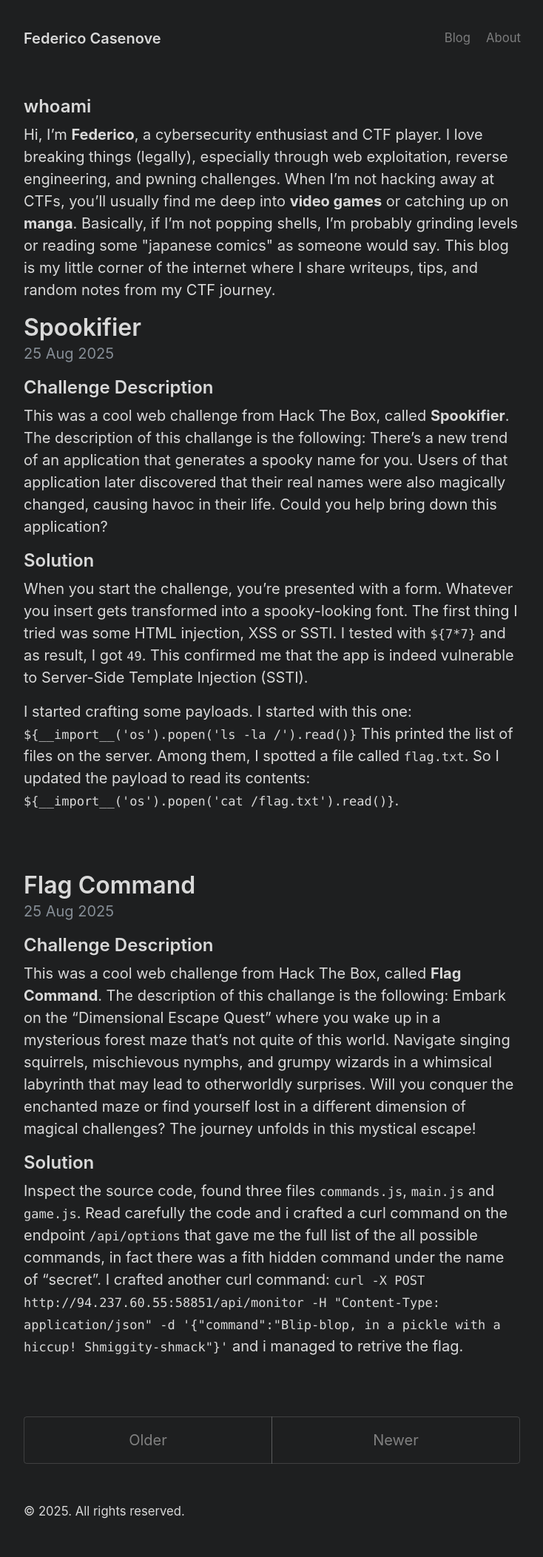
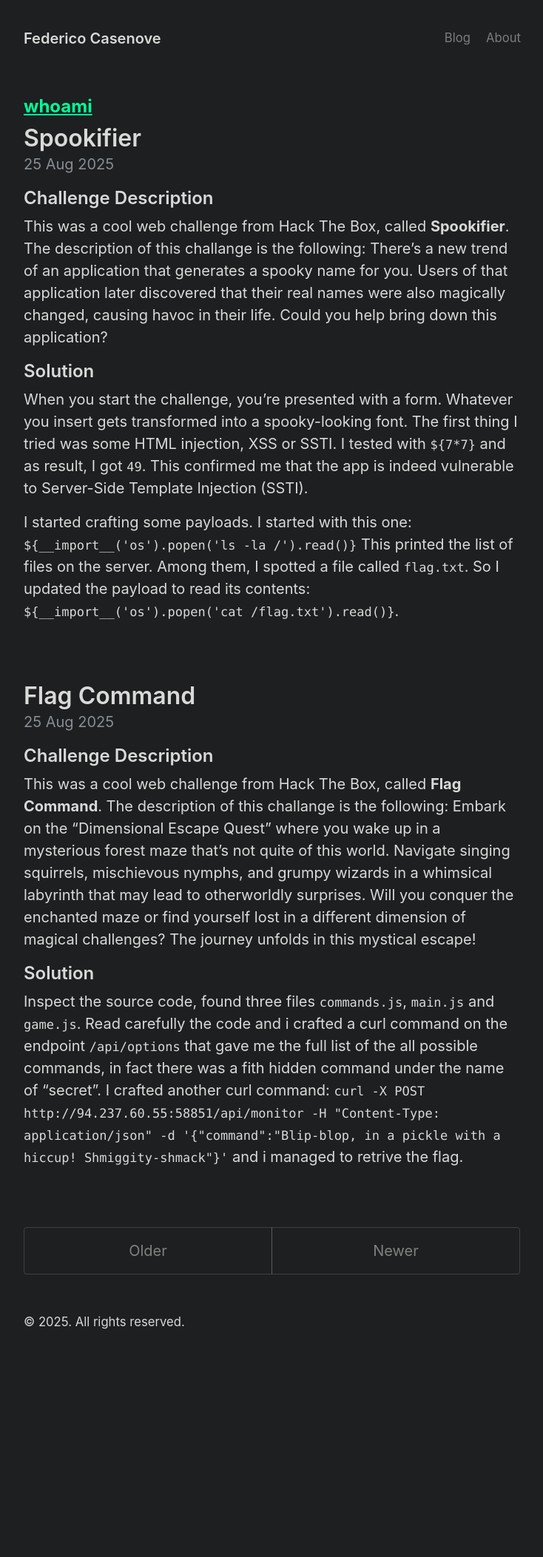
Before and after one commit to xirver/xirver.github.io, a Jekyll site: the page built from index.html, in a window 1280 px wide. Shown: the whole page at 74% size, without its empty margins (272-1006 px from the left). Built offline with Jekyll 4.4.1, drawn with Linux system fonts in a browser that asks for light colours; the list of posts is cut into pages by our own code; after the commit the page ends 1849 px from its top, so only the background shows below that.

Commit message:
Update index.html

```diff
--- a/index.html
+++ b/index.html
@@ -3,18 +3,41 @@
 title: Home
 ---
 
-<div class="about-box">
-  <h2>whoami</h2>
-  <p>
-    Hi, I’m <strong>Federico</strong>, a cybersecurity enthusiast and CTF player.
+<head>
+  <meta charset="UTF-8">
+  <title>whoami</title>
+  <style>
+    .about-box {
+      display: none; /* hidden by default */
+      margin: 1em 0;
+      padding: 1em;
+      background: #222;
+      color: #fff;
+      border-radius: 8px;
+    }
+    .toggle-btn {
+      cursor: pointer;
+      color: #00ff99;
+      font-weight: bold;
+      text-decoration: underline;
+    }
+  </style>
+</head>
+<body>
+  <h2 class="toggle-btn" onclick="toggleAbout()">whoami</h2>
+
+  <div id="about" class="about-box">
+    <p>Hi, I’m <strong>Federico</strong>, a cybersecurity enthusiast and CTF player.
     I love breaking things (legally), especially through web exploitation, reverse engineering, and pwning challenges.
+    When I’m not hacking, you’ll usually find me playing video games or reading manga. 🎮📚</p>
+  </div>
 
-    When I’m not hacking away at CTFs, you’ll usually find me deep into <strong>video games</strong> or catching up on <strong>manga</strong>.
-    Basically, if I’m not popping shells, I’m probably grinding levels or reading some "japanese comics" as someone would say.
-
-    This blog is my little corner of the internet where I share writeups, tips, and random notes from my CTF journey.
-  </p>
-</div>
+  <script>
+    function toggleAbout() {
+      const box = document.getElementById("about");
+      box.style.display = (box.style.display === "block") ? "none" : "block";
+    }
+  </script>
 
 <div class="posts">
   {% for post in paginator.posts %}
```
